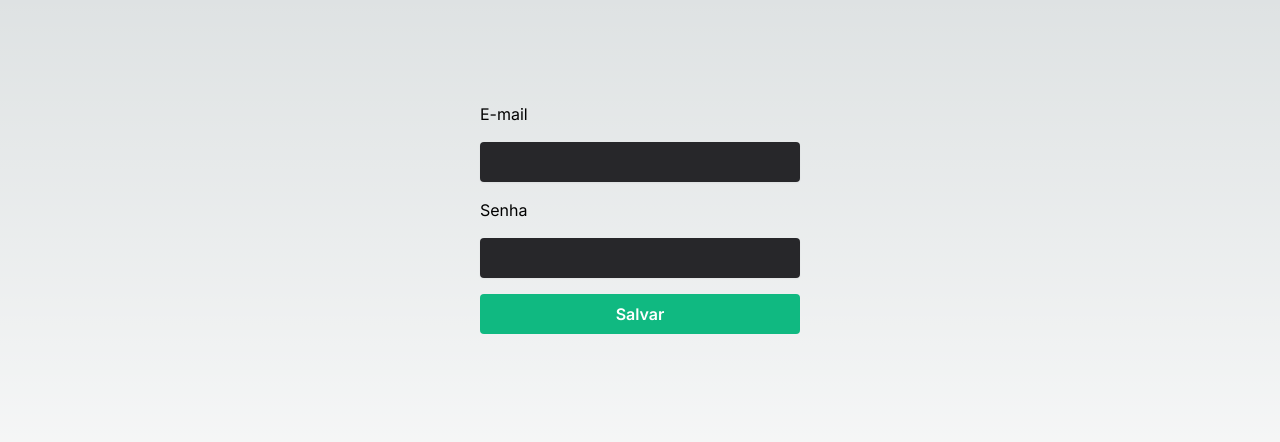
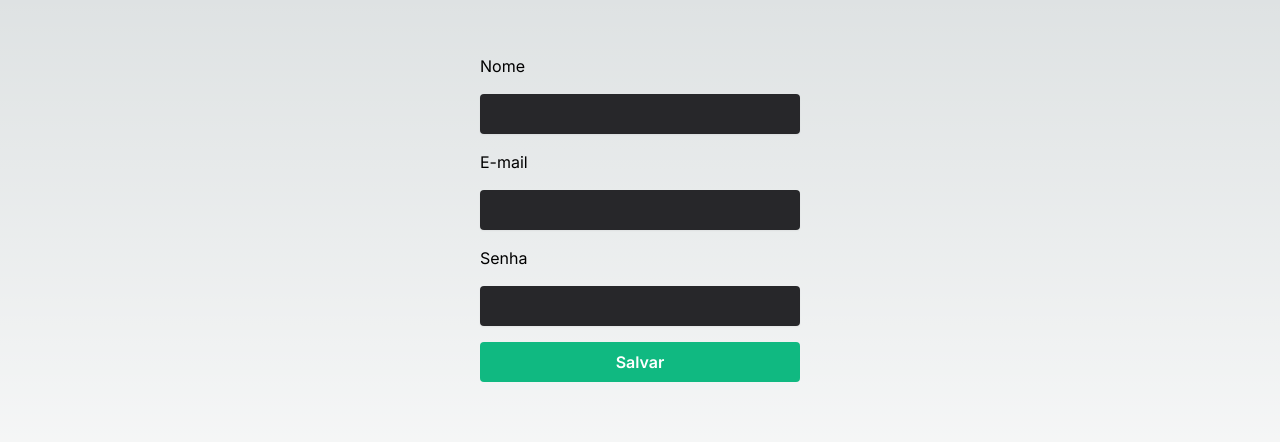
Before and after one commit to eliasfmartins/forms_in_react, a Next.js app: page / in a window 1280 px wide. Shown: the part 162-604 px from the top of the page. Built offline with nearby package versions, Linux system fonts and the light colour scheme.

Commit message:
feat: create new input

```diff
--- a/src/app/page.tsx
+++ b/src/app/page.tsx
@@ -5,7 +5,8 @@ import { useForm } from "react-hook-form";
 import { z } from 'zod'
 
 const createUserFormSchema = z.object({
-  email: z.string().nonempty('O e-mail é obrigatório').email('faltou o @ e o dominio fera'),
+  name: z.string().nonempty('O nome é obrigatório'),
+  email: z.string().nonempty('O e-mail é obrigatório').email('faltou o @ e o dominio fera').toLowerCase(),
   password: z.string().min(6, 'pelomenos 6 caracteres ne meu nobre')
 
 })
@@ -37,6 +38,12 @@ export default function Home() {
       <form action="" className="flex flex-col gap-4 w-full max-w-xs" onSubmit={handleSubmit(createUser)}>
 
         <div className="flex flex-col gap-4">
+          <label htmlFor="">Nome</label>
+          <input type="text" className="border-zinc-400 shadow-sm rounded h-10 px-3 bg-zinc-800 text-white"{...register('name')} />
+          {errors.name && <span>{errors.name.message}</span>}
+        </div>
+
+        <div className="flex flex-col gap-4">
           <label htmlFor="">E-mail</label>
           <input type="email" className="border-zinc-400 shadow-sm rounded h-10 px-3 bg-zinc-800 text-white"{...register('email')} />
           {errors.email && <span>{errors.email.message}</span>}
```
